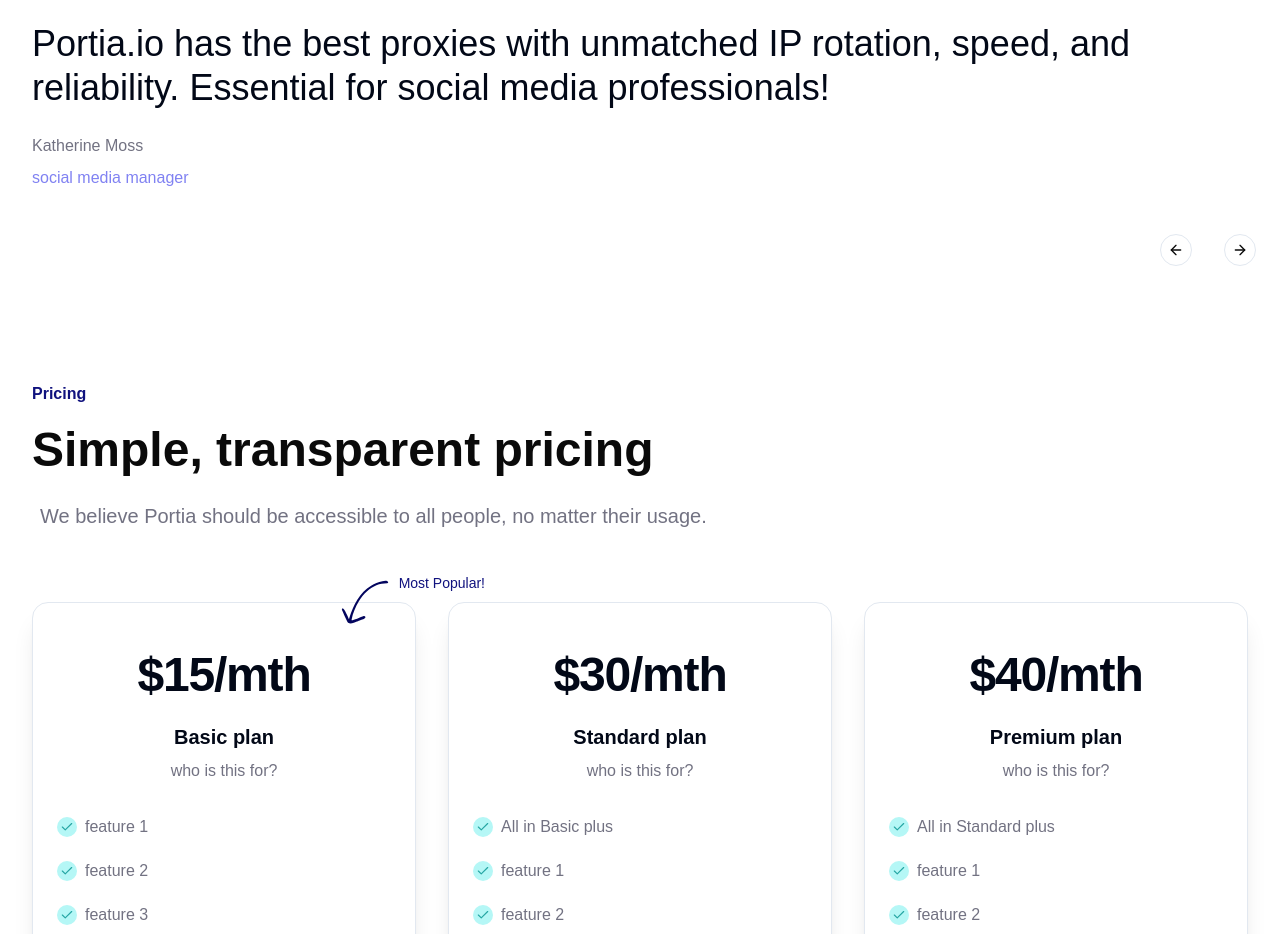
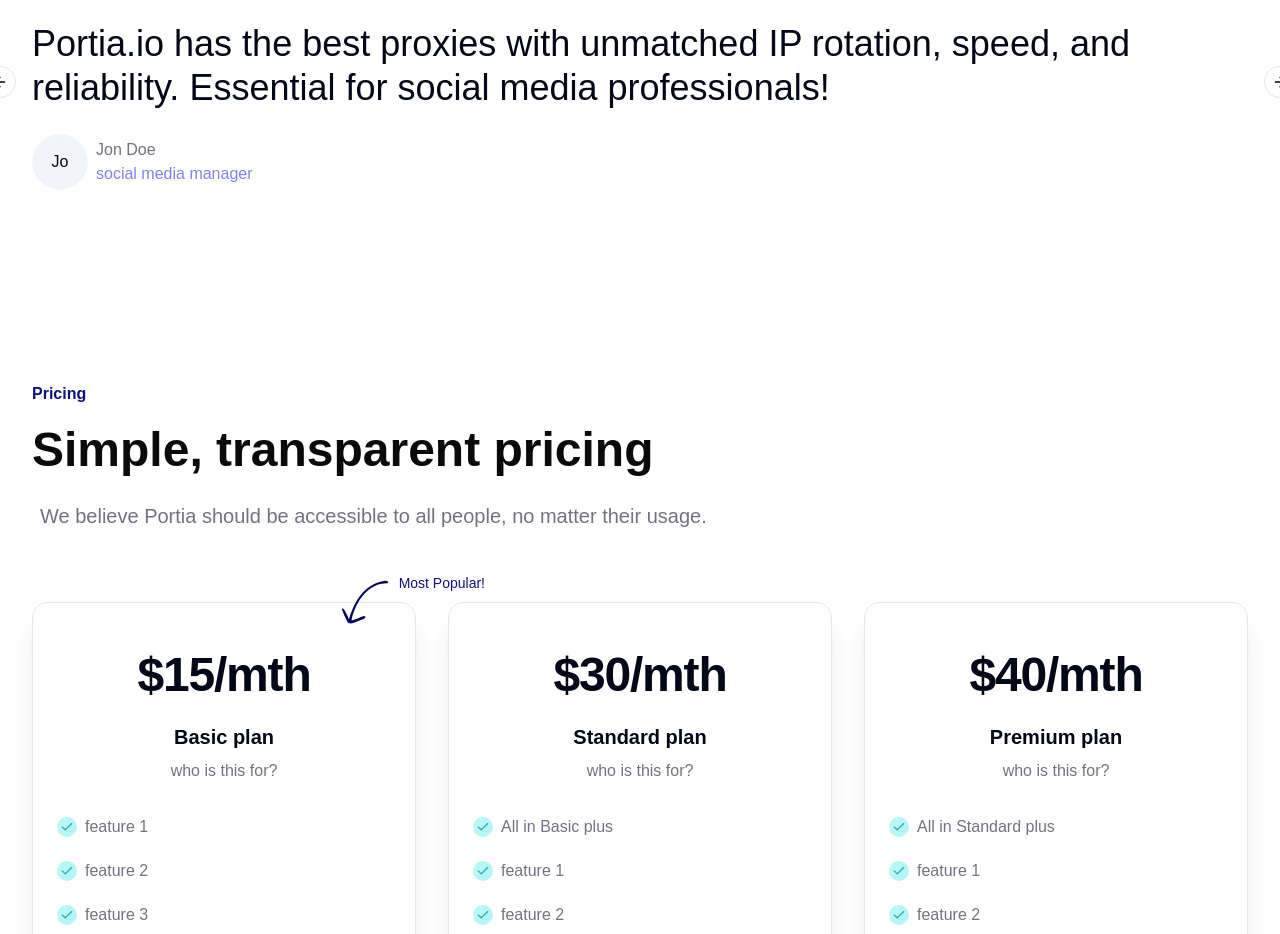
Before and after one commit to Saeed-Altout/portia, a Next.js app: page / in a window 1280 px wide. Shown: the part 2860-3794 px from the top of the page. Built offline with nearby package versions, Linux system fonts and the light colour scheme; a web font is replaced by a local one.

Commit message:
add avatar image to testimonials.

```diff
--- a/app/(website)/_components/sections/testimonials.tsx
+++ b/app/(website)/_components/sections/testimonials.tsx
@@ -17,6 +17,7 @@
   CardHeader,
 } from "@/components/ui/card";
 
+import { Avatar, AvatarFallback, AvatarImage } from "@/components/ui/avatar";
 import { testimonials } from "@website/constants";
 
 export const Testimonials = () => {
@@ -34,18 +35,22 @@
                     {comment}
                   </h3>
                 </CardContent>
-                <CardFooter className="px-0 flex flex-col gap-2 items-start">
-                  <p>{name}</p>
-                  <p className="text-[#8082F2]">{position}</p>
+                <CardFooter className="px-0 flex flex-row gap-2 items-center">
+                  <Avatar className="h-[56px] w-[56px]">
+                    <AvatarImage src="" />
+                    <AvatarFallback>{name.slice(0, 2)}</AvatarFallback>
+                  </Avatar>
+                  <div className="flex flex-col py-[2px] items-start">
+                    <p>{name}</p>
+                    <p className="text-[#8082F2]">{position}</p>
+                  </div>
                 </CardFooter>
               </Card>
             </CarouselItem>
           ))}
         </CarouselContent>
-        <div className="w-fit top-[300px] absolute right-10">
-          <CarouselPrevious />
-          <CarouselNext />
-        </div>
+        <CarouselPrevious />
+        <CarouselNext />
       </Carousel>
     </section>
   );
--- a/app/(website)/constants/index.ts
+++ b/app/(website)/constants/index.ts
@@ -278,14 +278,14 @@
     rate: "⭐⭐⭐",
     comment:
       "Portia.io has the best proxies with unmatched IP rotation, speed, and reliability. Essential for social media professionals!",
-    name: "Katherine Moss",
+    name: "Jon Doe",
     position: "social media manager",
   },
   {
     rate: "⭐⭐⭐⭐",
     comment:
       "Portia.io has the best proxies with unmatched IP rotation, speed, and reliability. Essential for social media professionals!",
-    name: "Katherine Moss",
+    name: "Portia Founder",
     position: "social media manager",
   },
 ];
--- /dev/null
+++ b/components/ui/avatar.tsx
@@ -0,0 +1,50 @@
+"use client"
+
+import * as React from "react"
+import * as AvatarPrimitive from "@radix-ui/react-avatar"
+
+import { cn } from "@/lib/utils"
+
+const Avatar = React.forwardRef<
+  React.ElementRef<typeof AvatarPrimitive.Root>,
+  React.ComponentPropsWithoutRef<typeof AvatarPrimitive.Root>
+>(({ className, ...props }, ref) => (
+  <AvatarPrimitive.Root
+    ref={ref}
+    className={cn(
+      "relative flex h-10 w-10 shrink-0 overflow-hidden rounded-full",
+      className
+    )}
+    {...props}
+  />
+))
+Avatar.displayName = AvatarPrimitive.Root.displayName
+
+const AvatarImage = React.forwardRef<
+  React.ElementRef<typeof AvatarPrimitive.Image>,
+  React.ComponentPropsWithoutRef<typeof AvatarPrimitive.Image>
+>(({ className, ...props }, ref) => (
+  <AvatarPrimitive.Image
+    ref={ref}
+    className={cn("aspect-square h-full w-full", className)}
+    {...props}
+  />
+))
+AvatarImage.displayName = AvatarPrimitive.Image.displayName
+
+const AvatarFallback = React.forwardRef<
+  React.ElementRef<typeof AvatarPrimitive.Fallback>,
+  React.ComponentPropsWithoutRef<typeof AvatarPrimitive.Fallback>
+>(({ className, ...props }, ref) => (
+  <AvatarPrimitive.Fallback
+    ref={ref}
+    className={cn(
+      "flex h-full w-full items-center justify-center rounded-full bg-muted",
+      className
+    )}
+    {...props}
+  />
+))
+AvatarFallback.displayName = AvatarPrimitive.Fallback.displayName
+
+export { Avatar, AvatarImage, AvatarFallback }
--- /dev/null
+++ b/components/ui/badge.tsx
@@ -0,0 +1,36 @@
+import * as React from "react"
+import { cva, type VariantProps } from "class-variance-authority"
+
+import { cn } from "@/lib/utils"
+
+const badgeVariants = cva(
+  "inline-flex items-center rounded-full border px-2.5 py-0.5 text-xs font-semibold transition-colors focus:outline-none focus:ring-2 focus:ring-ring focus:ring-offset-2",
+  {
+    variants: {
+      variant: {
+        default:
+          "border-transparent bg-primary text-primary-foreground hover:bg-primary/80",
+        secondary:
+          "border-transparent bg-secondary text-secondary-foreground hover:bg-secondary/80",
+        destructive:
+          "border-transparent bg-destructive text-destructive-foreground hover:bg-destructive/80",
+        outline: "text-foreground",
+      },
+    },
+    defaultVariants: {
+      variant: "default",
+    },
+  }
+)
+
+export interface BadgeProps
+  extends React.HTMLAttributes<HTMLDivElement>,
+    VariantProps<typeof badgeVariants> {}
+
+function Badge({ className, variant, ...props }: BadgeProps) {
+  return (
+    <div className={cn(badgeVariants({ variant }), className)} {...props} />
+  )
+}
+
+export { Badge, badgeVariants }
--- a/package.json
+++ b/package.json
@@ -11,6 +11,7 @@
   "dependencies": {
     "@hookform/resolvers": "^3.9.0",
     "@radix-ui/react-accordion": "^1.2.0",
+    "@radix-ui/react-avatar": "^1.1.0",
     "@radix-ui/react-checkbox": "^1.1.1",
     "@radix-ui/react-dialog": "^1.1.1",
     "@radix-ui/react-label": "^2.1.0",
```
Also changed, not shown: 1 other file (tests, documents, lock files or other folders).
